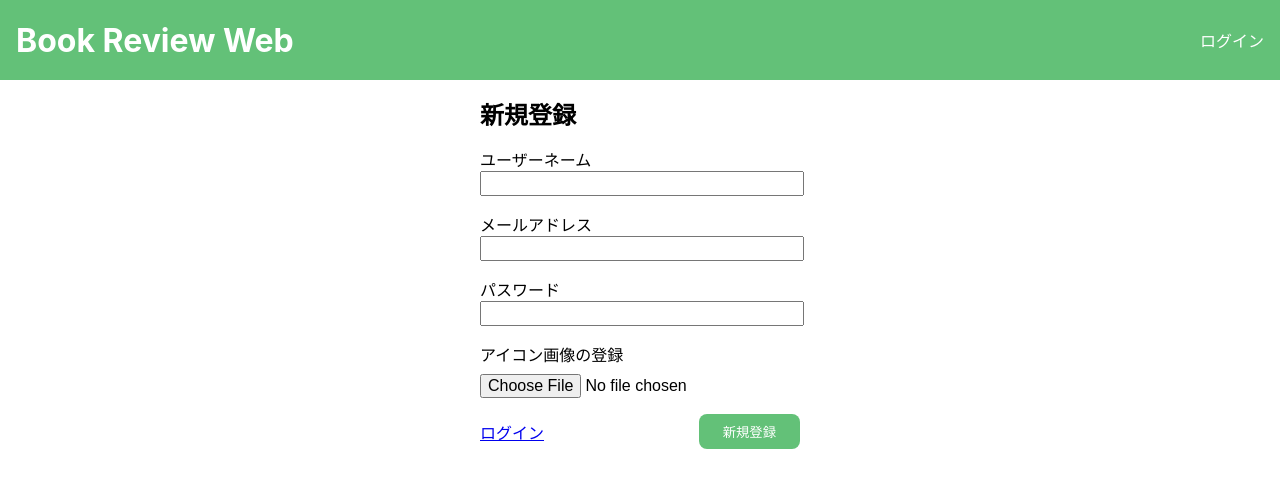
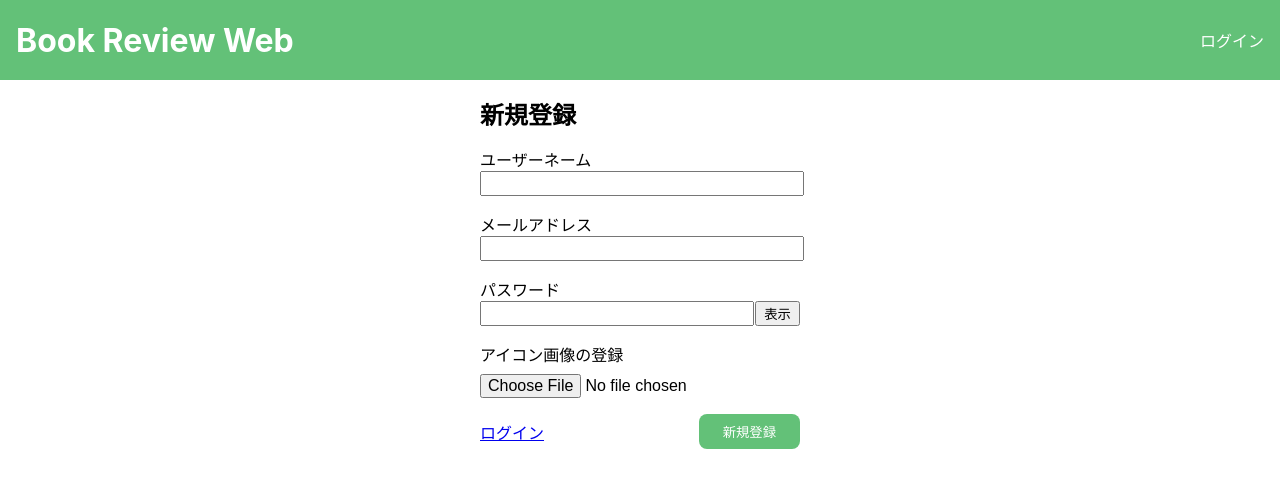
Before and after one commit to nishi0000/react-bookreview-app, a React (Create React App) app: page /signup in a window 1280 px wide. Shown: the top 488 px of the page. Built offline with nearby package versions, Linux system fonts and the light colour scheme; no server answers.

Commit message:
Add files via upload

```diff
--- a/src/pages/Home.jsx
+++ b/src/pages/Home.jsx
@@ -1,11 +1,43 @@
-
+import axios from "axios";
+import { url } from "../const";
+import { useEffect, useState } from "react";
 
 export const Home = () => {
+  const [bookReviewData, setBookReviewData] = useState();// eslint-disable-line no-unused-vars
+  const [loading,setLoading] =useState(false);
 
-  return(
-    <p>ほーむ画面</p>
-  )
+  useEffect(() => {
+    axios
+      .get(`${url}/public/books`)
+      .then((res) => {
+        console.log(res.data);
+        setBookReviewData(res.data);
+        setLoading(true);
+      })
+      .catch((res) => {
+        console.log(res.response.data);
+      });
+  }, []);
 
+  return (
+    <>
+      <p>ほーむ画面</p>
+      <ul>
+        {!loading ? (<p>ロード中</p>):
+        (
+        bookReviewData.map((data,index)=>{
+          console.log(data);
+          return(
+            <>
+            <li key={index}>タイトル：{data.title}</li>
+            <p>あらすじ:{data.detail}</p>
+            <p>レビュー:{data.review}</p>
+            <p>レビュワー：{data.reviewer}</p>
+            </>
+          );}))}
+      </ul>
+    </>
+  );
 };
 
 export default Home;
--- a/src/pages/SignIn.jsx
+++ b/src/pages/SignIn.jsx
@@ -1,4 +1,4 @@
-import { useState } from "react";
+import { useRef, useState } from "react";
 import { Link } from "react-router-dom";
 import { useFormik } from "formik";
 import axios from "axios";
@@ -9,7 +9,10 @@ export const SignIn = () => {
   const [emailErrorMessage, setEmailErrorMessage] = useState(false);
   const [passwordErrorMessage, setPasswordErrorMessage] = useState(false);
   const [signInErrorMessage, setSignInErrorMessage] = useState("");
+  const [passwordDisplay, setPasswordDisplay] = useState(false);
+  const inputElementPassword = useRef(null);
 
+  // バリデーションの設定
   const validate = (values) => {
     const errors = {};
     if (!values.email) {
@@ -32,10 +35,7 @@ export const SignIn = () => {
     },
     onSubmit: (values) => {
       axios
-        .post(
-          `${url}/signin`,
-          values
-        )
+        .post(`${url}/signin`, values)
         .then((res) => {
           console.log(res.data);
           setSignInErrorMessage("ログインに成功しました！");
@@ -54,6 +54,17 @@ export const SignIn = () => {
     }
     if (errors.password !== "") {
       setPasswordErrorMessage(true);
+    }
+  };
+
+  // パスワードの表示非表示
+  const onClickPassword = () => {
+    if (inputElementPassword.current.type === "password") {
+      inputElementPassword.current.type = "text";
+      setPasswordDisplay(true);
+    } else {
+      inputElementPassword.current.type = "password";
+      setPasswordDisplay(false);
     }
   };
 
@@ -76,7 +87,9 @@ export const SignIn = () => {
             <p className="email-errormessage">{errors.email}</p>
           )}
           <label className="password-label">パスワード</label>
+          <div className="password-button-container">
             <input
+              ref={inputElementPassword}
               id="password"
               name="password"
               type="password"
@@ -85,6 +98,10 @@ export const SignIn = () => {
               onChange={handleChange}
               autoComplete="off"
             />
+            <button onClick={onClickPassword} type="button" className="password-button">
+              {passwordDisplay ? "非表示" : "表示"}
+            </button>
+          </div>
           {passwordErrorMessage && (
             <p className="password-errormessage">{errors.password}</p>
           )}
--- a/src/pages/SignUp.jsx
+++ b/src/pages/SignUp.jsx
@@ -2,7 +2,7 @@ import "./signup.scss";
 import axios from "axios";
 import Compressor from "compressorjs";
 import { useFormik } from "formik";
-import { useState } from "react";
+import { useRef, useState } from "react";
 import { Link } from "react-router-dom";
 import { url } from "../const";
 
@@ -14,6 +14,8 @@ export const SignUp = () => {
   const [token, setToken] = useState();
   const [iconImage, setIconImage] = useState();
   const [uploadIconImage, setUploadIconImage] = useState("");
+  const [passwordDisplay, setPasswordDisplay] = useState(false);
+  const inputElementPassword = useRef(null);
 
   const validate = (values) => {
     // バリデーション、エラーメッセージの設定
@@ -110,11 +112,40 @@ export const SignUp = () => {
     }
   };
 
+  // パスワードの表示非表示
+  const onClickPassword = () => {
+    if (inputElementPassword.current.type === "password") {
+      inputElementPassword.current.type = "text";
+      setPasswordDisplay(true);
+    } else {
+      inputElementPassword.current.type = "password";
+      setPasswordDisplay(false);
+    }
+  };
+
+  // パスワード自動生成
+  // const onClickPasswordAutoGenerate = () => {
+  //   const alphabet = 'abcdefghijklmnopqrstuvwxyz';
+  //   const alphabetUpper = 'ABCDEFGHIJKLMNOPQRSTUVWXYZ';
+  //   const numbers = '0123456789';
+
+  //   const passBase  = alphabet + alphabetUpper + numbers;
+
+  //   const len = 8; // 8桁
+  //   let password='';
+
+  //   for (let i = 0; i < len; i++) {
+  //       password += passBase.charAt(Math.floor(Math.random() * passBase.length));
+  //   }
+  //   console.log(password);
+  //   values.password = password;
+
+  // }
+
   return (
     <>
       <main className="signup-main">
         <form className="signup-form" onSubmit={handleSubmit}>
-
           <h2>新規登録</h2>
           <label className="name-label" role="label">
             ユーザーネーム
@@ -143,7 +174,9 @@ export const SignUp = () => {
             <p className="email-errormessage">{errors.email}</p>
           )}
           <label className="password-label">パスワード</label>
+          <div className="password-button-container">
           <input
+            ref={inputElementPassword}
             id="password"
             name="password"
             type="password"
@@ -151,10 +184,19 @@ export const SignUp = () => {
             value={values.password}
             onChange={handleChange}
             autoComplete="off"
-              />{" "}
+          />
+          <button
+            onClick={onClickPassword}
+            type="button"
+            className="password-button"
+          >
+            {passwordDisplay ? "非表示" : "表示"}
+          </button>
+          </div>
           {passwordErrorMessage && (
             <p className="password-errormessage">{errors.password}</p>
           )}
+          {/* <button type="button" onClick={onClickPasswordAutoGenerate}>パスワード自動生成！</button> */}
           <label className="image-label" role="label">
             アイコン画像の登録
           </label>
@@ -174,15 +216,12 @@ export const SignUp = () => {
             >
               新規登録
             </button>
-
-
           </div>
           <br />
           {signUpErrorMessage && <p>{signUpErrorMessage}</p>}
           <br />
           <p>{token}</p>
         </form>
-
       </main>
     </>
   );
--- a/src/pages/signin.scss
+++ b/src/pages/signin.scss
@@ -6,7 +6,7 @@
     overflow-wrap:break-word;
 }
 
-.email-input,.password-input  {
+.email-input  {
     width: 320px;
     font-size: large;
     margin-top: 0;
@@ -43,3 +43,18 @@
       }
 
 }
+
+
+
+.password-button-container {
+    display: flex;
+    justify-content: space-between;
+    .password-input{
+        width: 270px;
+        font-size: large;
+        margin-top: 0;
+    }
+    .password-button {
+        width: 45px;
+    }
+}
--- a/src/pages/signup.scss
+++ b/src/pages/signup.scss
@@ -54,3 +54,16 @@
     margin: 8px 0 16px;
     font-size: medium;
 }
+
+.password-button-container {
+    display: flex;
+    justify-content: space-between;
+    .password-input{
+        width: 270px;
+        font-size: large;
+        margin-top: 0;
+    }
+    .password-button {
+        width: 45px;
+    }
+}
```
Lines whose indentation alone changed are shown as unchanged.
